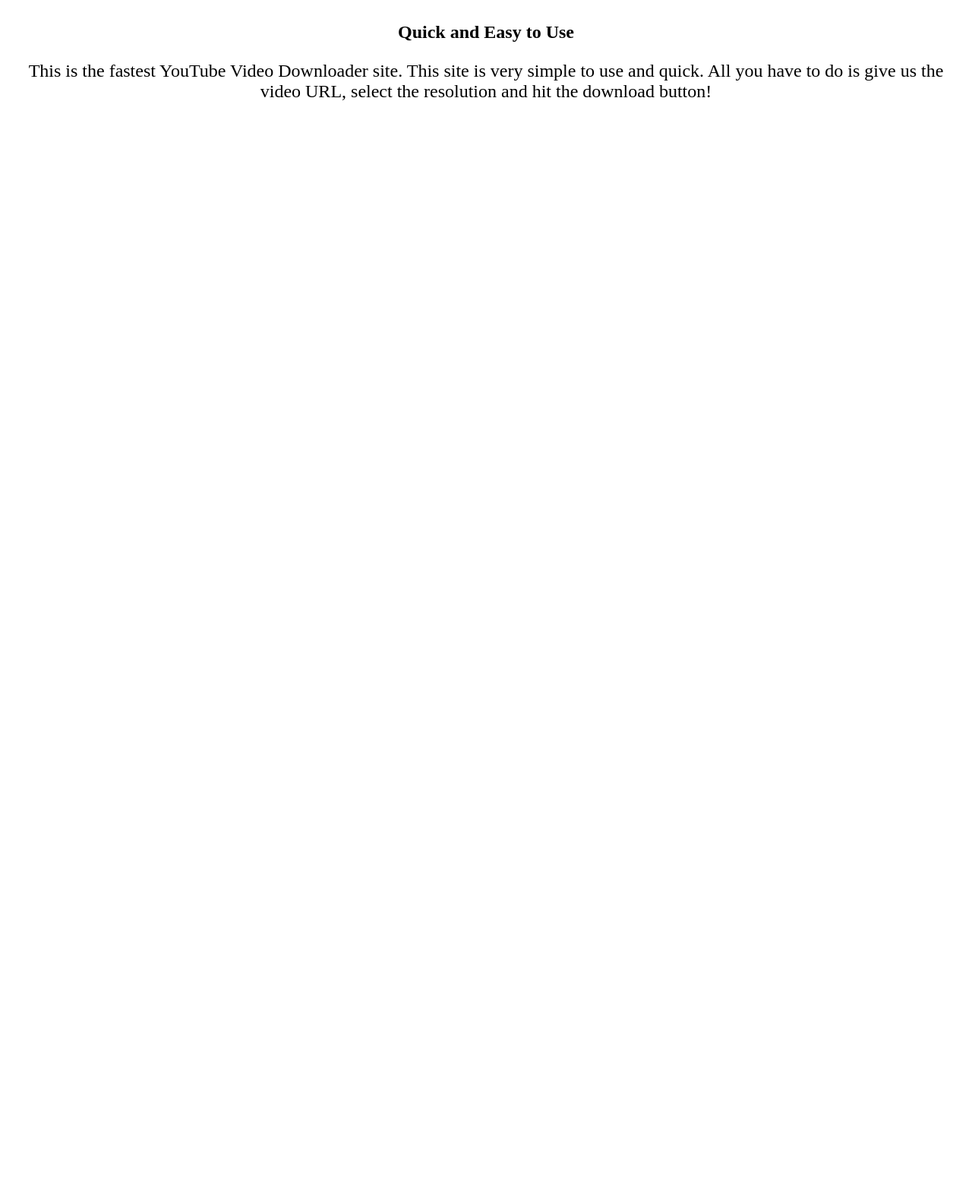
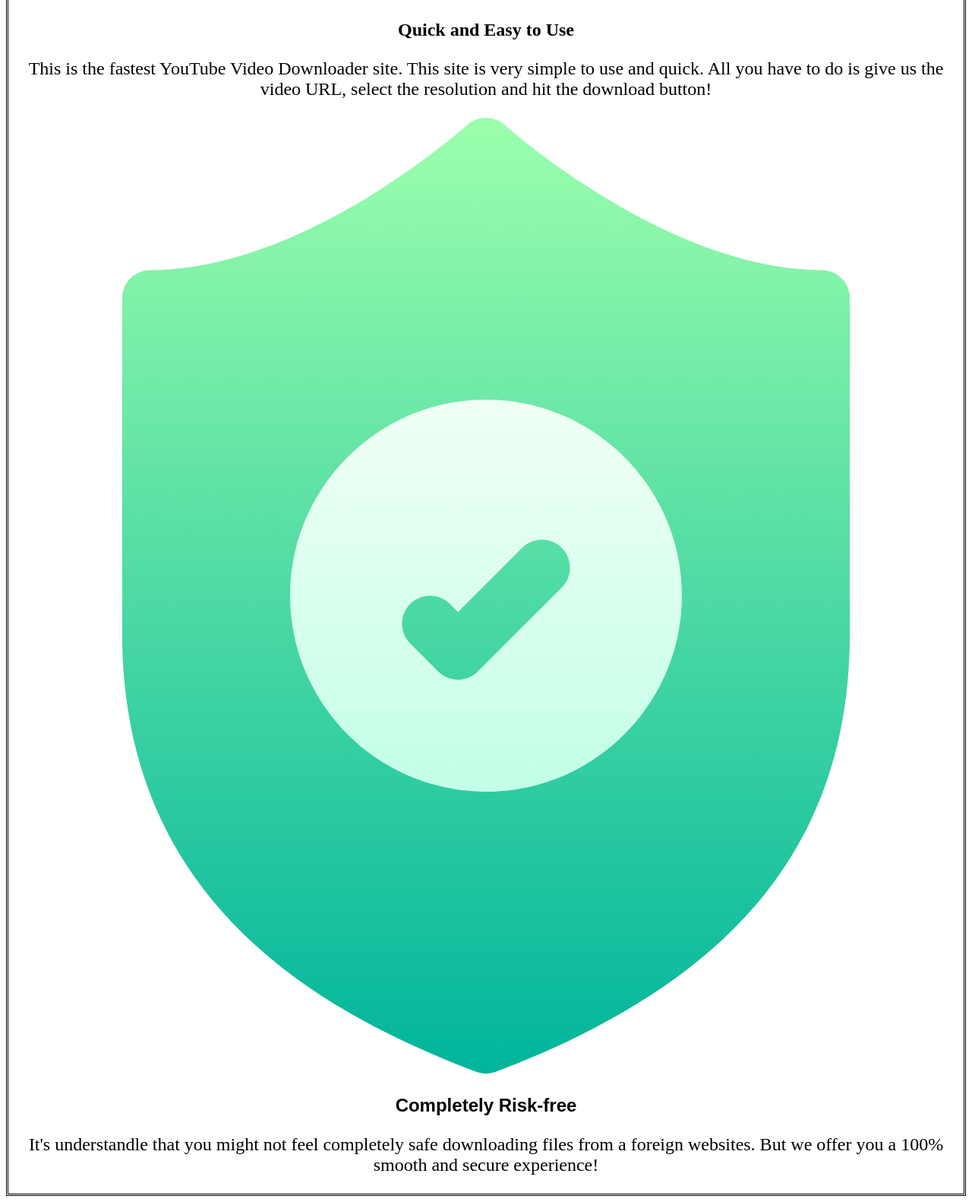
Before and after one commit to Mahesh1414/yt-site, a Flask app: page / in a window 1280 px wide. Shown: the part 1658-3240 px from the top of the page at 76% size. Before the commit the page ends 1790 px from the top, so only its background shows below. Run offline with Flask 2, Linux system fonts and the light colour scheme.

Commit message:
Merge branch 'master' of https://github.com/Mahesh1414/yt-site

```diff
--- a/templates/index.htm
+++ b/templates/index.htm
@@ -44,6 +44,8 @@
         }
         div.quick{
             text-align: center;
+            border: 10px 10px;
+            border-style: double;
 
         }
         h2.head_about{
@@ -81,6 +83,11 @@
                 This is the fastest YouTube Video Downloader site. This site is very simple to use and quick. All you have to do is give us the video URL, select the resolution and hit the download button!
             </p>
 
+            <svg id="Capa_1" enable-background="new 0 0 512 512" height="auto" viewBox="0 0 512 512" width="auto" xmlns="http://www.w3.org/2000/svg" xmlns:xlink="http://www.w3.org/1999/xlink"><linearGradient id="SVGID_1_" gradientUnits="userSpaceOnUse" x1="256" x2="256" y1="512" y2="0"><stop offset="0" stop-color="#00b59c"/><stop offset="1" stop-color="#9cffac"/></linearGradient><linearGradient id="SVGID_2_" gradientUnits="userSpaceOnUse" x1="256" x2="256" y1="361" y2="151"><stop offset="0" stop-color="#c3ffe8"/><stop offset=".9973" stop-color="#f0fff4"/></linearGradient><g><g><g><path d="m436 81.621c-83.027 0-169.071-76.961-169.923-77.732-5.719-5.185-14.436-5.185-20.154 0-.857.777-86.675 77.732-169.923 77.732-8.284 0-15 6.716-15 15v179.638c0 145.524 108.236 203.674 189.65 234.755 1.723.658 3.536.986 5.35.986s3.627-.329 5.35-.986c114.154-43.58 189.65-111.559 189.65-234.755v-179.638c0-8.284-6.716-15-15-15z" fill="url(#SVGID_1_)"/></g></g><g><g><path d="m256 151c-57.897 0-105 47.103-105 105s47.103 105 105 105 105-47.103 105-105-47.103-105-105-105zm40.606 100.606-45 45c-2.928 2.929-6.767 4.394-10.606 4.394s-7.678-1.464-10.606-4.394l-15-15c-5.858-5.858-5.858-15.355 0-21.213 5.857-5.858 15.355-5.858 21.213 0l4.394 4.393 34.394-34.393c5.857-5.858 15.355-5.858 21.213 0 5.857 5.858 5.857 15.355-.002 21.213z" fill="url(#SVGID_2_)"/></g></g></g></svg>
+            <h3 class="quick_easy" style="font-size: x-large;">Completely Risk-free</h3>
+            <p class="quick_para">
+                It's understandle that you might not feel completely safe downloading files from a foreign websites. But we offer you a 100% smooth and secure experience!
+            </p>
         </div>
     </div>
 </body>
```
